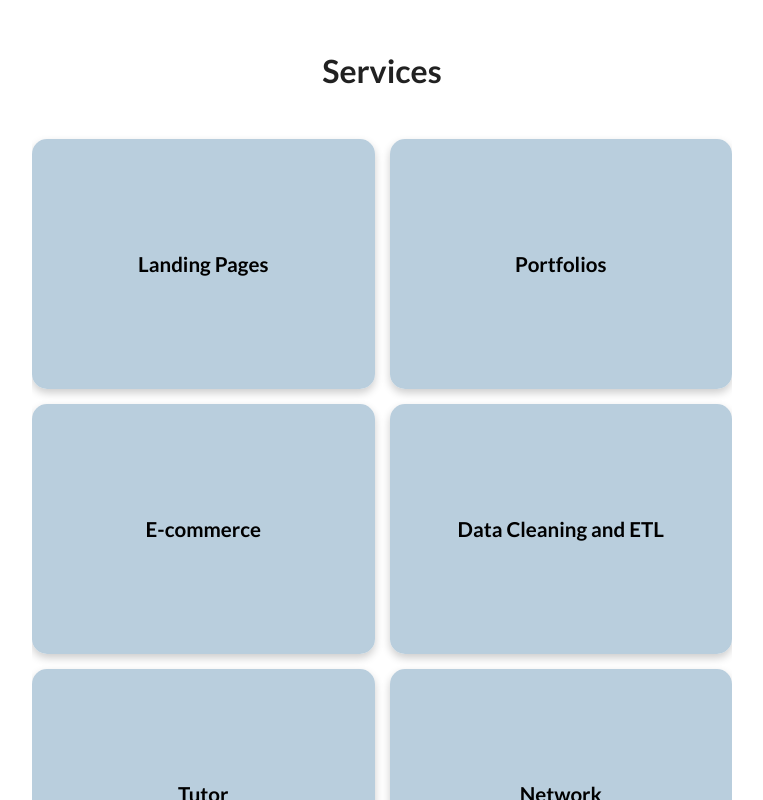
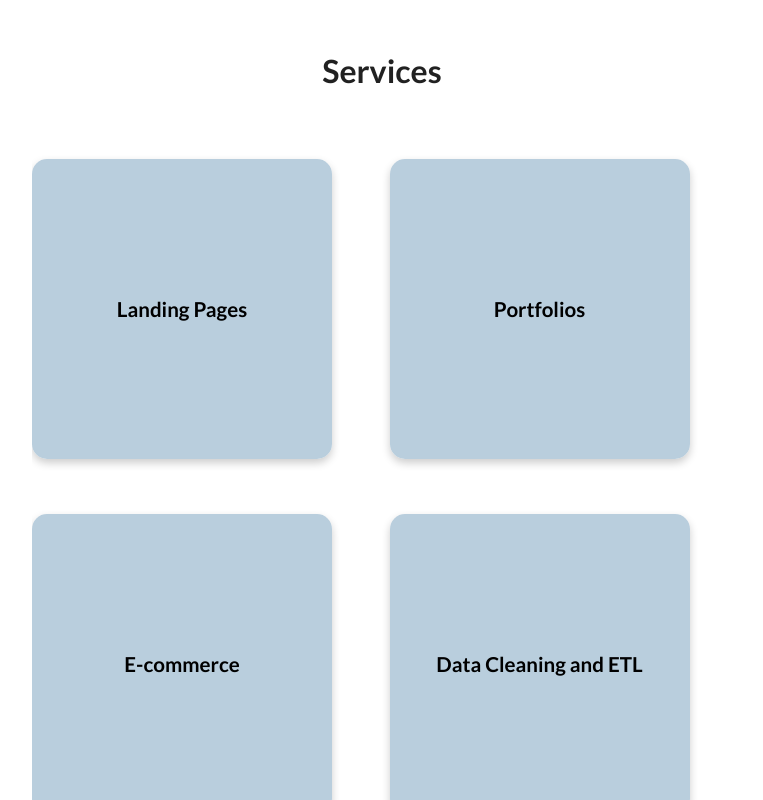
Before and after one commit to chris-av/portfolio-react, a Next.js app: page / in a window 1280 px wide. Shown: the part 820-1620 px from the top of the page, without its empty margins (258-1021 px from the left). Built offline with nearby package versions, Linux system fonts and the light colour scheme.

Commit message:
refactor to use root style

```diff
--- a/components/AnimatedCard.jsx
+++ b/components/AnimatedCard.jsx
@@ -12,7 +12,7 @@ const AnimatedCard = ({ front, children }) => {
   // flip-card
   //
   return (
-    <Container className="flip-card" onClick={clickerHandler}>
+    <Container onClick={clickerHandler}>
       <div className={`flip-card-inner${active ? "-active" : ""}`}>
         <h3 className="flip-card-front">{ front }</h3>
         <div className="flip-card-back">
@@ -25,7 +25,7 @@ const AnimatedCard = ({ front, children }) => {
 
 
 const Container = styled.div`
-  .flip-card {
+
   background-color: transparent;
   width: 300px;
   height: 300px;
@@ -38,7 +38,6 @@ const Container = styled.div`
 
   p { font-size: 1.2rem; }
 
-  }
 
   .flip-card-inner {
     position: relative;
@@ -97,9 +96,9 @@ const Container = styled.div`
   }
 
   @media (max-width: 900px) {
-    .flip-card {
+
     width: 100%;
-    }
+
   }
 
 
```
Lines whose indentation alone changed are shown as unchanged.
